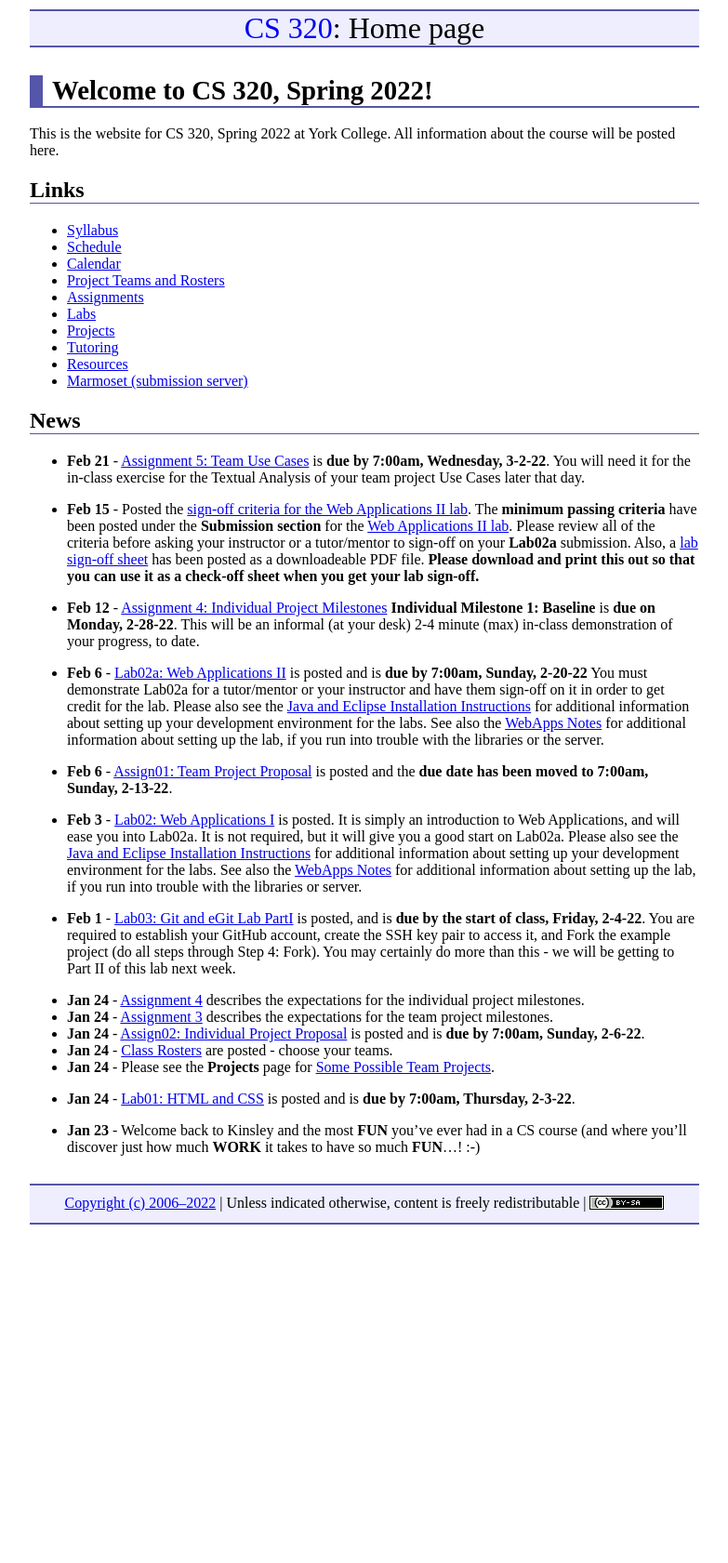
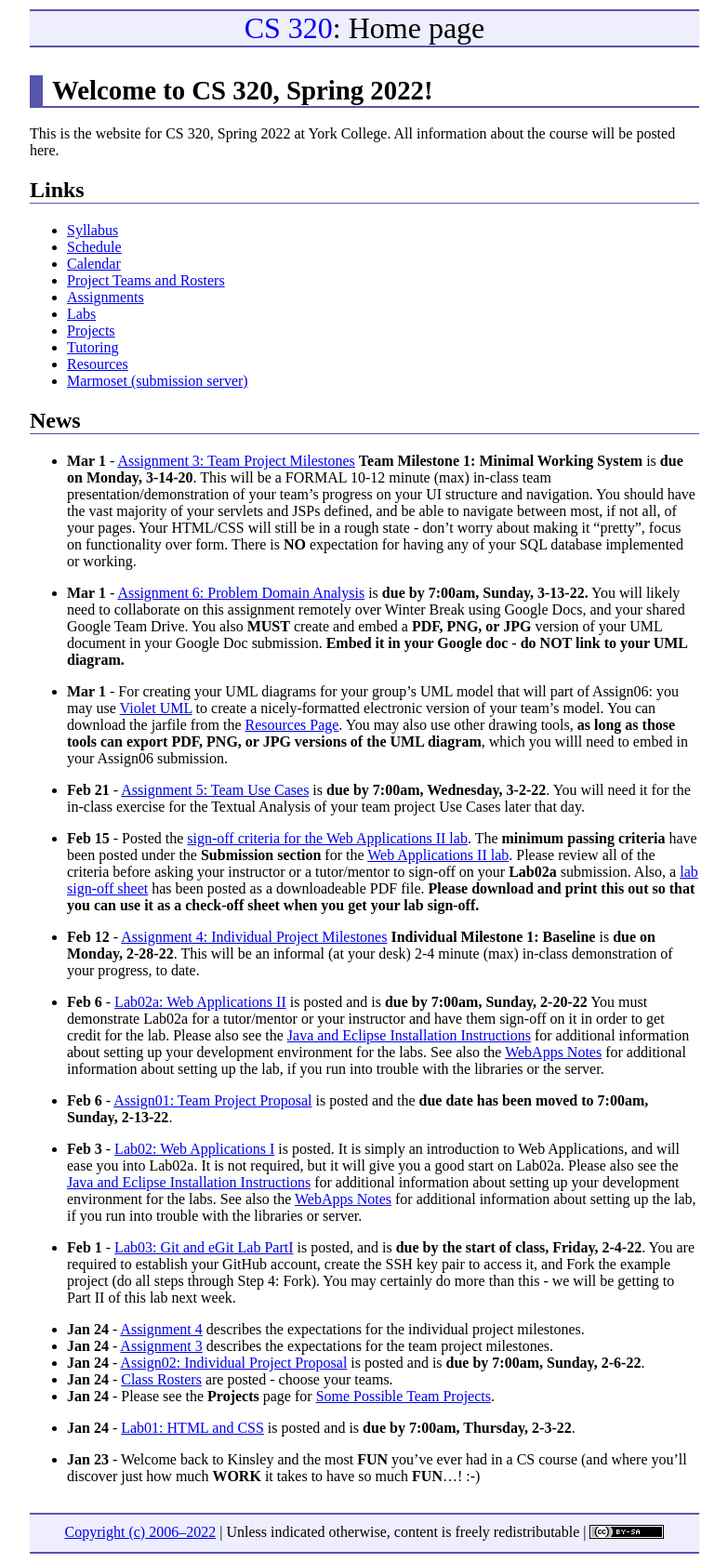
Before and after one commit to ycpcs/cs320-spring2022, a Jekyll site: the page built from index.md, in a window 1280 px wide. Shown: the whole page at 93% size, without its empty margins (248-1031 px from the left). Built offline with Jekyll 4.4.1, drawn with Linux system fonts in a browser that asks for light colours; before the commit the page ends 1327 px from its top, so only the background shows below that.

Commit message:
updated news

```diff
--- a/index.md
+++ b/index.md
@@ -69,11 +68,13 @@ All information about the course will be posted here.
 
 * **Feb 24** - [Individual Project Milestone 2: 50% Working System](assign/assign04.html) is **due Monday, 3-9-20**.  This will be an informal (at your desk) 2-4 minute (max) in-class demonstration of your progress since Milestone 1.  **Note that this Milestone due date is the first day after you return from Winter Break.**
 
-* **Feb 24** - [Assignment 6: Problem Domain Analysis](assign/assign06.html) is **due by 7:00am, Sunday, 3-13-22.**  You will likely need to collaborate on this assignment remotely over Winter Break using Google Docs, and your shared Google Team Drive.  You also **MUST** create and embed a **PDF, PNG, or JPG** version of your UML document in your Google Doc submission. **Embed it in your Google doc - do NOT link to your UML diagram.**
+-->
 
-* **Feb 24** - For creating your UML diagrams for your group's UML model that will part of Assign06: you may use [Violet UML](http://alexdp.free.fr/violetumleditor/page.php) to create a nicely-formatted electronic version of your team's model.  You can download the jarfile from the [Resources Page](resources/index.html).  You may also use other drawing tools, **as long as those tools can export PDF, PNG, or JPG versions of the UML diagram**, which you willl need to embed in your Assign06 submission.
+* **Mar 1** - [Assignment 3: Team Project Milestones](assign/assign03.html) **Team Milestone 1: Minimal Working System** is **due on Monday, 3-14-20**.    This will be a FORMAL 10-12 minute (max) in-class team presentation/demonstration of your team's progress on your UI structure and navigation.  You should have the vast majority of your servlets and JSPs defined, and be able to navigate between most, if not all, of your pages.  Your HTML/CSS will still be in a rough state - don't worry about making it "pretty", focus on functionality over form.  There is **NO** expectation for having any of your SQL database implemented or working.
 
--->
+* **Mar 1** - [Assignment 6: Problem Domain Analysis](assign/assign06.html) is **due by 7:00am, Sunday, 3-13-22.**  You will likely need to collaborate on this assignment remotely over Winter Break using Google Docs, and your shared Google Team Drive.  You also **MUST** create and embed a **PDF, PNG, or JPG** version of your UML document in your Google Doc submission. **Embed it in your Google doc - do NOT link to your UML diagram.**
+
+* **Mar 1** - For creating your UML diagrams for your group's UML model that will part of Assign06: you may use [Violet UML](http://alexdp.free.fr/violetumleditor/page.php) to create a nicely-formatted electronic version of your team's model.  You can download the jarfile from the [Resources Page](resources/index.html).  You may also use other drawing tools, **as long as those tools can export PDF, PNG, or JPG versions of the UML diagram**, which you willl need to embed in your Assign06 submission.
 
 * **Feb 21** - [Assignment 5: Team Use Cases](assign/assign05.html) is **due by 7:00am, Wednesday, 3-2-22**.  You will need it for the in-class exercise for the Textual Analysis of your team project Use Cases later that day.
 
```
Also changed, not shown: other parts of index.md (+0 -1 lines).
